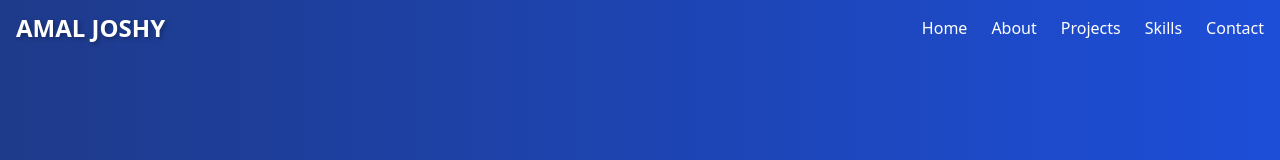
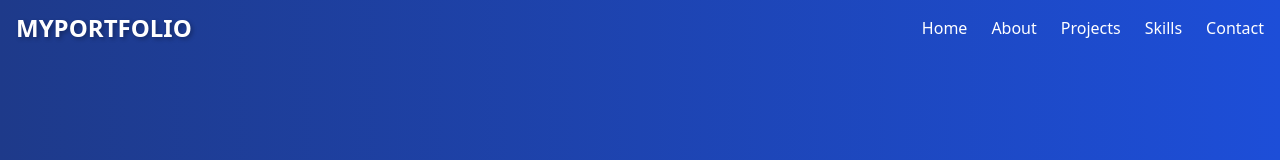
Before and after one commit to Amaljoshy23/PORTFOLIO-, a plain HTML site: page index.html in a window 1280 px wide. Shown: the top 160 px of the page. Drawn offline with nearby package versions, Linux system fonts and the light colour scheme.

Commit message:
Update index.html

```diff
--- a/index.html
+++ b/index.html
@@ -34,7 +34,7 @@
     <!-- Navigation -->
     <nav id="navbar" class="fixed w-full z-10 transition-nav bg-transparent">
         <div class="container mx-auto px-4 py-3 flex justify-between items-center">
-            <a href="#" class="text-2xl font-bold text-white text-shadow"><span class="text-danger">AMAL JOSHY</span></a>
+            <a href="#" class="text-2xl font-bold text-white text-shadow">MY<span class="text-success">PORTFOLIO</span></a>
             <div class="hidden md:flex space-x-6">
                 <a href="#home" class="text-white hover:text-primary transition">Home</a>
                 <a href="#about" class="text-white hover:text-primary transition">About</a>
```
